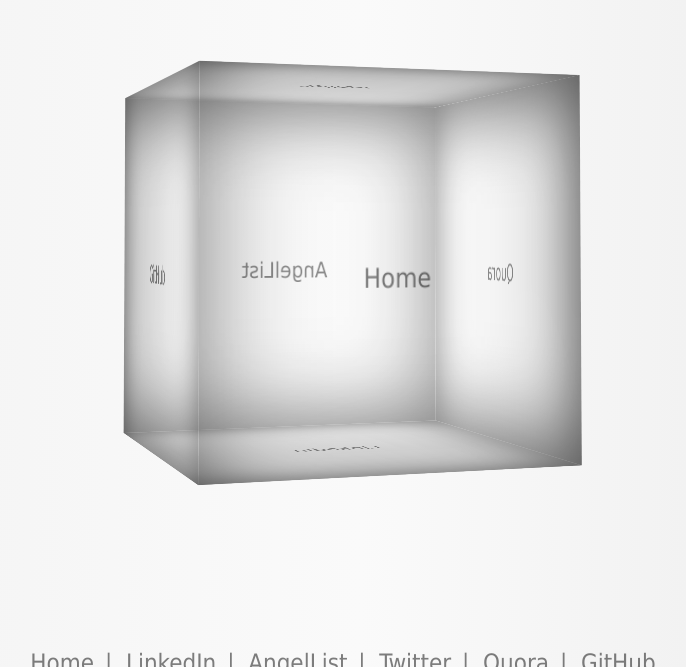
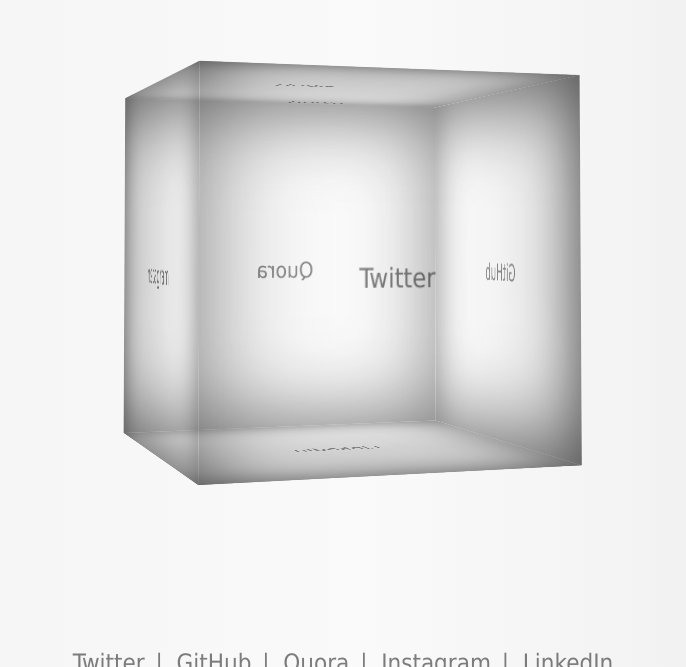
Before and after one commit to 7imon7ays/7imon7ays.github.io, a plain HTML site: page index.html in a window 1280 px wide. Shown: the part 133-800 px from the top of the page, without its empty margins (305-991 px from the left). Drawn offline with nearby package versions, Linux system fonts and the light colour scheme.

Commit message:
Replace AngelList with Insta, update some links

```diff
--- a/index.html
+++ b/index.html
@@ -12,12 +12,12 @@
     <body>
       <div class="wrapper">
         <div class="cube">
-          <div class="face one"><a target="_blank" href="http://twitter.com/7imon7ays">Twitter</a></div>
-          <div class="face two"><a href="/">Home</a></div>
-          <div class="face three"><a target="_blank" href="http://quora.com/simon-chaffetz">Quora</a></div>
-          <div class="face four"><a target="_blank" href="https://angel.co/simon-chaffetz">AngelList</a></div>
-          <div class="face five"><a target="_blank" href="http://github.com/7imon7ays/">GitHub</a></div>
-          <div class="face six"><a target="_blank" href="http://linkedin.com/pub/simon-chaffetz/40/78b/338">LinkedIn</a></div>
+          <div class="face one"><a href=".">Home</a>Home</div>
+          <div class="face two"><a target="_blank" href="http://twitter.com/7imon7ays">Twitter</a></div>
+          <div class="face three"><a target="_blank" href="http://github.com/7imon7ays/">GitHub</a></div>
+          <div class="face four"><a target="_blank" href="http://quora.com/simon-chaffetz">Quora</a></div>
+          <div class="face five"><a target="_blank" href="https://www.instagram.com/simonsees__">Instagram</a></div>
+          <div class="face six"><a target="_blank" href="https://www.linkedin.com/in/simonchaffetz/">LinkedIn</a></div>
         </div>
       </div>
       <div class="flash hidden">
@@ -26,22 +26,19 @@
       <div class="nav">
         <ul class="nav-list window-bottom">
           <li>
-            <a href="/">Home</a>
+            <a target="_blank" href="http://twitter.com/7imon7ays">Twitter</a>
           </li>
           <li>
-            <a target="_blank" href="http://linkedin.com/pub/simon-chaffetz/40/78b/338">LinkedIn</a>
-          </li>
-          <li>
-            <a target="_blank" href="https://angel.co/simon-chaffetz">AngelList</a>
-          </li>
-          <li>
-            <a target="_blank" href="http://twitter.com/7imon7ays">Twitter</a>
+            <a target="_blank" href="http://github.com/7imon7ays/">GitHub</a>
           </li>
           <li>
             <a target="_blank" href="http://quora.com/simon-chaffetz">Quora</a>
           </li>
           <li>
-            <a target="_blank" href="http://github.com/7imon7ays/">GitHub</a>
+            <a target="_blank" href="https://www.instagram.com/simonsees__">Instagram</a>
+          </li>
+          <li>
+            <a target="_blank" href="https://www.linkedin.com/in/simonchaffetz/">LinkedIn</a>
           </li>
         </ul>
       </div>
```
